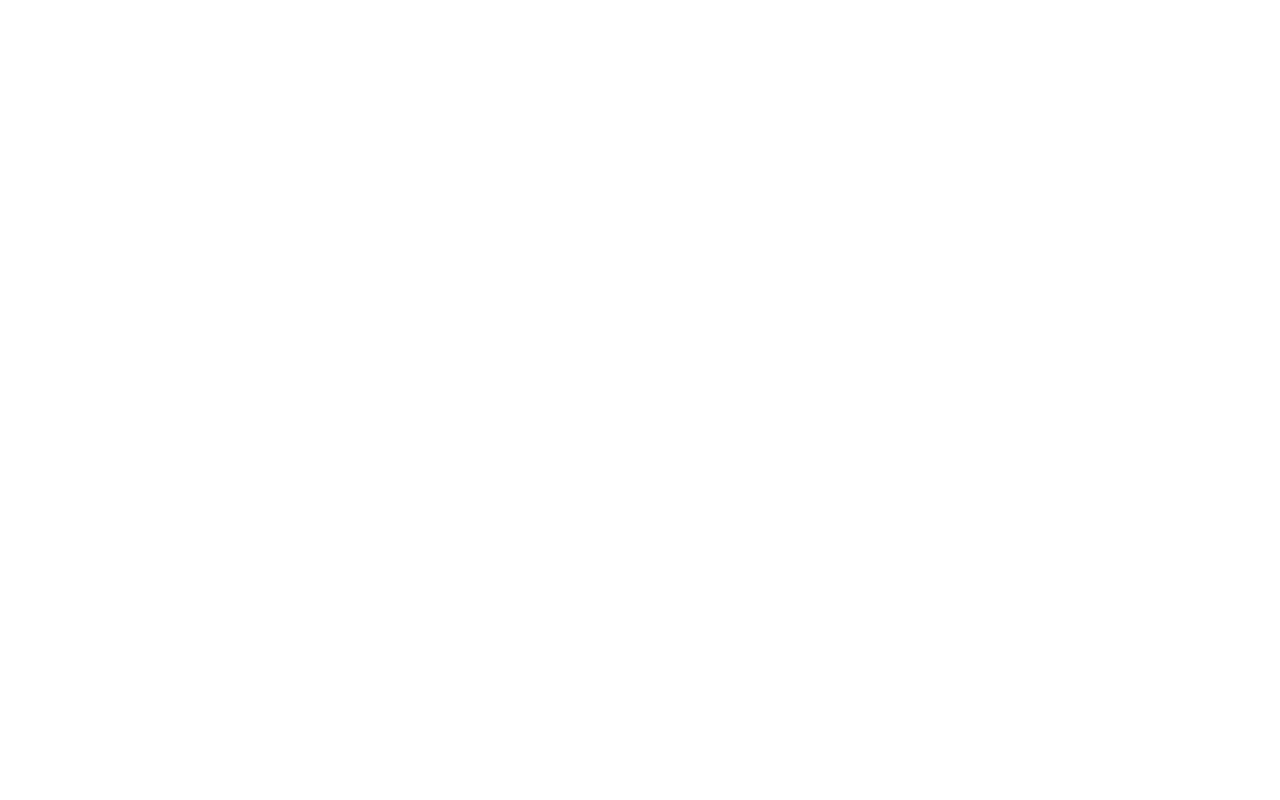
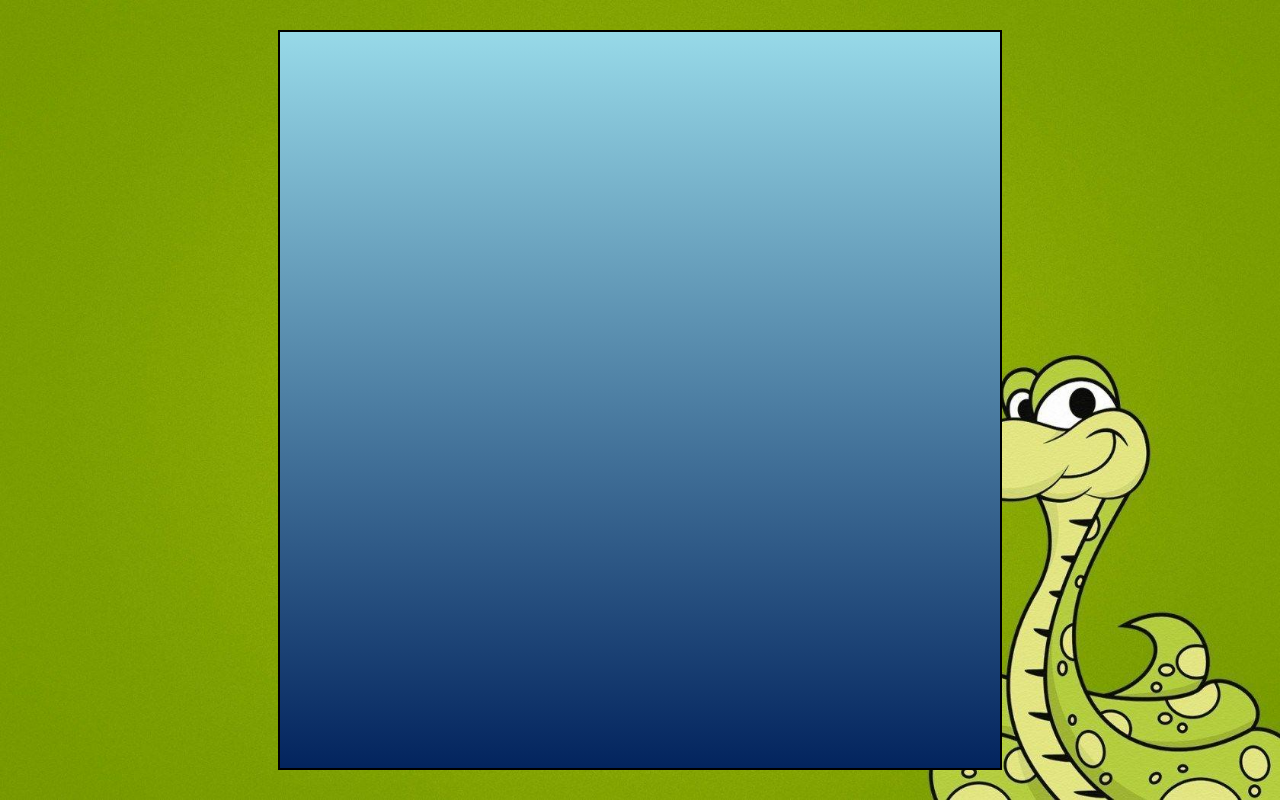
Before and after one commit to leon0113/snake-game-js, a plain HTML site: page index.html in a window 1280 px wide. Drawn offline with Linux system fonts and the light colour scheme.

Commit message:
adding css

```diff
--- /dev/null
+++ b/css/style.css
@@ -0,0 +1,32 @@
+* {
+    padding: 0;
+    margin: 0;
+}
+
+.body {
+    background: url("../bg.jpg");
+    min-height: 100vh;
+    background-size: 100vw 100vh;
+    background-repeat: no-repeat;
+    display: flex;
+    justify-content: center;
+    align-items: center;
+}
+
+#board {
+    background: linear-gradient(rgb(151, 217, 232), rgb(3, 36, 94));
+    width: 90vmin;
+    height: 92vmin;
+    border: 2px solid black;
+    display: grid;
+    grid-template-rows: repeat(18, 1fr);
+    grid-template-columns: repeat(18, 1fr);
+}
+
+.head {
+    background-color: red;
+}
+
+.food {
+    background-color: brown;
+}
--- a/index.html
+++ b/index.html
@@ -6,10 +6,17 @@
     <meta http-equiv="X-UA-Compatible" content="IE=edge">
     <meta name="viewport" content="width=device-width, initial-scale=1.0">
     <title>Snake Game</title>
+    <link rel="stylesheet" href="css/style.css">
 </head>
 
 <body>
+    <div class="body">
+        <div id="board">
 
+        </div>
+    </div>
+
+    <script src="js/script.js"></script>
 </body>
 
 </html>
--- /dev/null
+++ b/js/script.js
@@ -0,0 +1,9 @@
+let direction = {
+    x: 0,
+    y: 0,
+}
+// adding sound
+let foodSound = new Audio('food.mp3');
+let gameOverSound = new Audio('gameover.mp3');
+let moveSound = new Audio('move.mp3');
+let musicSound = new Audio('music.mp3');
```
Also changed, not shown: bg.jpg (added), 7 other files.
